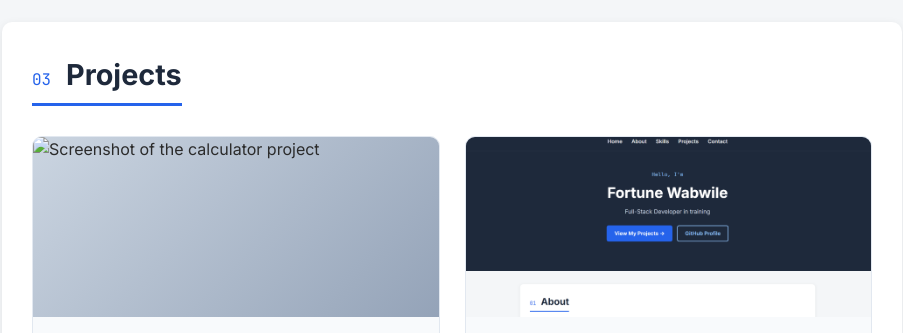
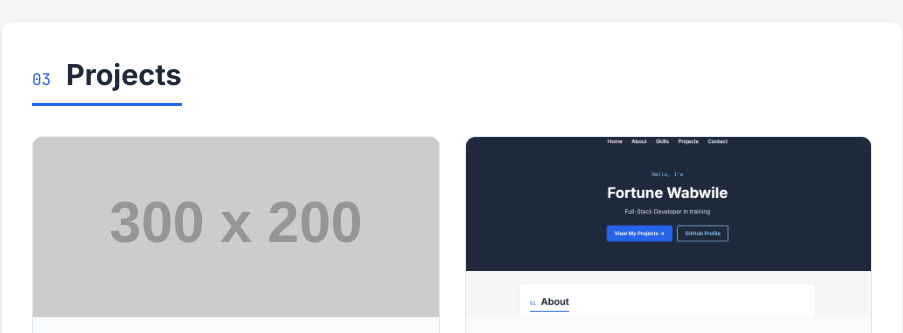
Before and after one commit to fortunewabwile/personal-website, a plain HTML site: page index.html in a window 1280 px wide. Shown: the part 1020-1353 px from the top of the page, without its empty margins (188-1091 px from the left). Drawn offline with Linux system fonts and the light colour scheme; placeholder pictures from the web are drawn by us.

Commit message:
Added a placeholder for calculator project

```diff
--- a/index.html
+++ b/index.html
@@ -66,7 +66,7 @@
       <h2><span class="num">03</span> Projects</h2>
       <div class="projects-grid">
         <article class="project-card">
-          <img src="images/calculator.png" alt="Screenshot of the calculator project">
+          <img src="https://placehold.co/300x200/2c3e50/ffffff?text=Calculator+Project" alt="Screenshot of the calculator project">
           <h3>JavaScript Calculator</h3>
           <p>A fully working calculator built from scratch with JavaScript, handling arithmetic logic, user input, and a clean interface.<em>Currently in development</em></p>
         </article>
```
